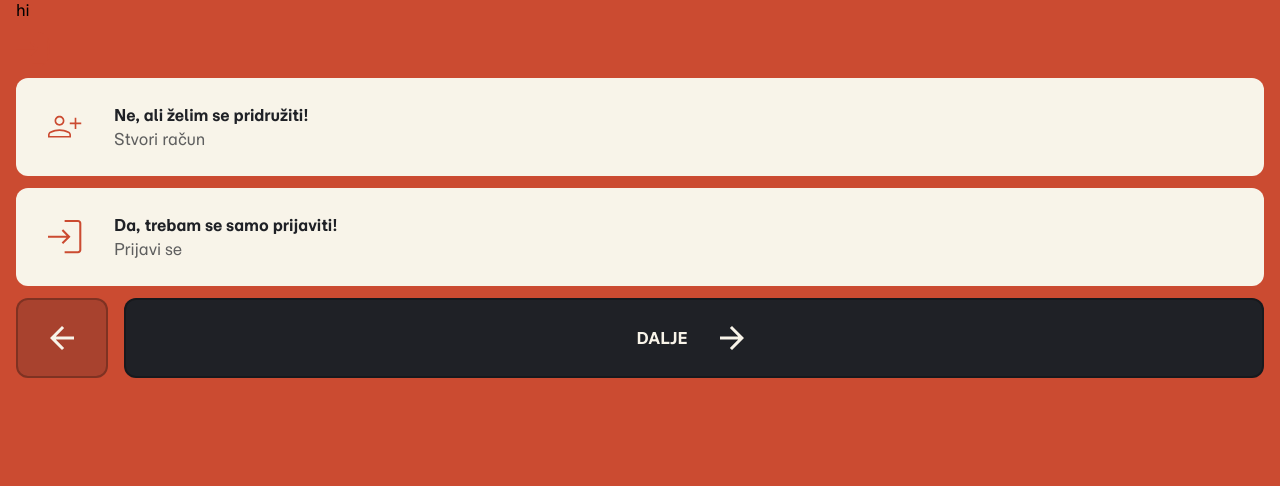
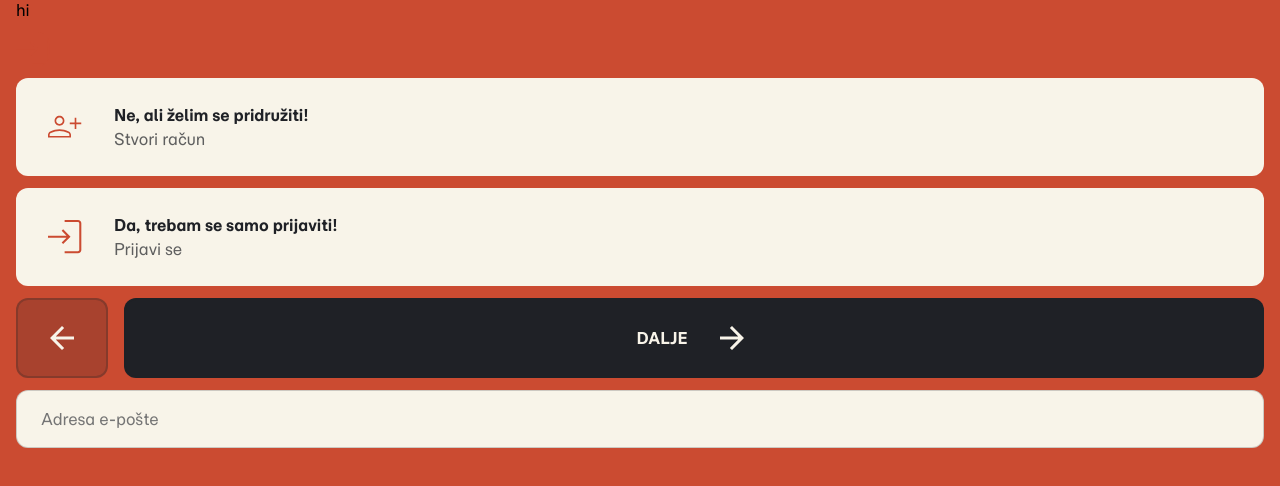
Before and after one commit to lovretomic/garbagebusters, a React (Vite) app: page / in a window 1280 px wide. Shown: the top 486 px of the page. Built offline with nearby package versions, Linux system fonts and the light colour scheme.

Commit message:
implemented input component

```diff
--- a/src/App.tsx
+++ b/src/App.tsx
@@ -3,8 +3,10 @@ import LoginIcon from "./assets/icons/login_icon.svg?react";
 import AddAccountIcon from "./assets/icons/add_account_icon.svg?react";
 import ArrowRight from "./assets/icons/arrow_right.svg?react";
 import ArrowLeft from "./assets/icons/arrow_left.svg?react";
+
 import StartButton from "./components/StartButton";
 import Button from "./components/Button";
+import Input from "./components/Input"
 
 function App() {
   return (
@@ -26,6 +28,7 @@ function App() {
           <Button iconOnly icon={ArrowLeft} variant="secondary"></Button>
           <Button title="DALJE" icon={ArrowRight}></Button>
         </div>
+		<Input placeholder="Adresa e-pošte"/>
       </div>
     </>
   );
--- a/src/components/Button/Button.module.scss
+++ b/src/components/Button/Button.module.scss
@@ -17,30 +17,30 @@
     opacity: 0.2;
     cursor: default;
   }
-    border: 2px solid rgba(0, 0, 0, 0.25);
+    border: 2px solid rgba($primary-black, 0.25);
 }
 
 .primary {
   background-color: $primary-black;
   justify-content: center;
   &:hover:enabled {
-    background-color: rgba(31, 33, 38, 0.9);
+    background-color: rgba($primary-black, 0.9);
   }
 
   &:active:enabled {
-    background-color: rgba(31, 33, 38, 0.7);
+    background-color: rgba($primary-black, 0.7);
   }
 }
 
 .secondary {
-  background-color: rgba(31, 33, 38, 0.2);
+  background-color: rgba($primary-black, 0.2);
 
   &:hover:enabled {
-    background-color: rgba(31, 33, 38, 0.3);
+    background-color: rgba($primary-black, 0.3);
   }
 
   &:active:enabled {
-    background-color: rgba(31, 33, 38, 0.4);
+    background-color: rgba($primary-black, 0.4);
   }
 
   &.iconOnly {
--- /dev/null
+++ b/src/components/Input/Input.module.scss
@@ -0,0 +1,14 @@
+.input {
+  border: 1px solid rgba($primary-black, 0.2);
+  box-sizing: border-box;
+  padding: 18px 24px;
+  background-color: $primary-white;
+  color: $primary-black;
+  font-size: 16px;
+  transition-duration: 200ms;
+
+  &:focus {
+    outline: none;
+    border-color: rgba($primary-white, 0.8);
+  }
+}
--- /dev/null
+++ b/src/components/Input/Input.tsx
@@ -0,0 +1,15 @@
+import React from "react";
+import c from "./Input.module.scss";
+import clsx from "clsx";
+
+type InputProps = {
+  className?: string;
+} & React.InputHTMLAttributes<HTMLInputElement>;
+
+const Input = React.forwardRef<HTMLInputElement, InputProps>(
+  ({ className, ...handlers }, ref) => (
+    <input ref={ref} className={clsx(c.input, className)} {...handlers} />
+  )
+);
+
+export default Input;
--- /dev/null
+++ b/src/components/Input/index.ts
@@ -0,0 +1,3 @@
+import Input from "./Input";
+
+export default Input;
```
